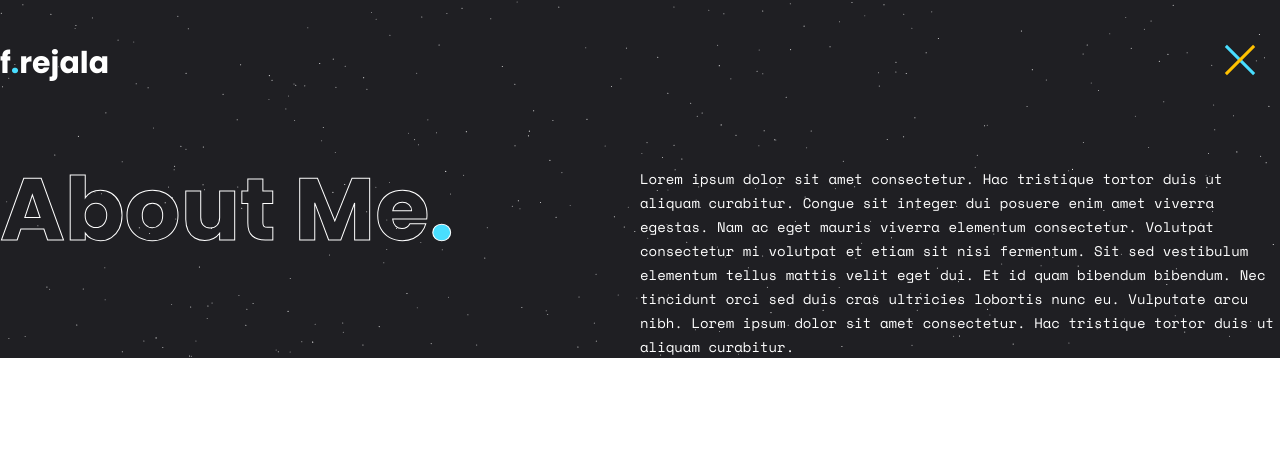
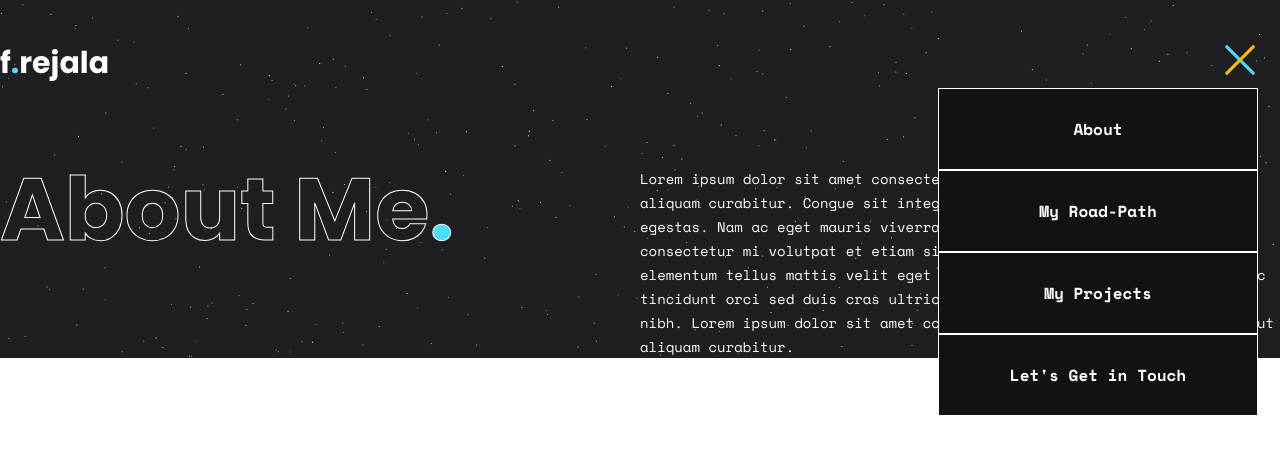
Before and after one commit to frejala/porfolio, a React (Vite) app: page / in a window 1280 px wide. Both pictures are taken after a click on the button 1240 px from the left and 60 px from the top of the page. Shown: the top 454 px of the page. Built offline with nearby package versions, Linux system fonts and the light colour scheme.

Commit message:
chore: Add react-use dependency and update Section and TextOutline components

```diff
--- a/package.json
+++ b/package.json
@@ -15,6 +15,7 @@
     "framer-motion": "^11.3.19",
     "react": "^18.3.1",
     "react-dom": "^18.3.1",
+    "react-use": "^17.5.1",
     "tailwind-merge": "^2.4.0"
   },
   "devDependencies": {
--- a/src/components/ui/Menu.tsx
+++ b/src/components/ui/Menu.tsx
@@ -1,8 +1,36 @@
-import { MotionConfig, motion } from 'framer-motion';
-import { useState } from 'react';
+import {
+  AnimatePresence,
+  MotionConfig,
+  motion,
+} from 'framer-motion';
+import { useRef, useState } from 'react';
+import { Route, routes } from '@/routes';
+import { MenuItem } from '@/components/ui/MenuItem';
+import { useClickAway } from 'react-use';
 
 export const Menu = () => {
-  const [active, setActive] = useState(false);
+  const [visible, setVisible] = useState(false);
+  const buttonRef = useRef<HTMLButtonElement>(null);
+  const [menuPosition, setMenuPosition] = useState({
+    top: 0,
+    left: 0,
+  });
+
+  const toggleVisibility = () => {
+    if (buttonRef.current) {
+      const rect =
+        buttonRef.current.getBoundingClientRect();
+      setMenuPosition({
+        top: rect.bottom,
+        left: rect.left,
+      });
+    }
+    setVisible((pv) => !pv);
+  };
+
+  useClickAway(buttonRef, () => {
+    setVisible(false);
+  });
 
   return (
     <MotionConfig
@@ -13,9 +41,10 @@ export const Menu = () => {
     >
       <motion.button
         initial={false}
-        animate={active ? 'open' : 'closed'}
-        onClick={() => setActive((pv) => !pv)}
+        animate={visible ? 'open' : 'closed'}
+        onClick={toggleVisibility}
         className="relative h-20 w-20"
+        ref={buttonRef}
       >
         <motion.span
           variants={{
@@ -28,7 +57,7 @@ export const Menu = () => {
               top: ['50%', '50%', '35%'],
             },
           }}
-          className="bg-o-blue absolute left-1/2 top-[35%] h-[3px] w-10"
+          className="absolute left-1/2 top-[35%] h-[3px] w-10 bg-o-blue"
           style={{
             y: '-50%',
             x: '-50%',
@@ -45,13 +74,33 @@ export const Menu = () => {
               bottom: ['50%', '50%', '35%'],
             },
           }}
-          className="bg-o-yellow absolute bottom-[35%] left-1/2 h-[3px] w-10"
+          className="absolute bottom-[35%] left-1/2 h-[3px] w-10 bg-o-yellow"
           style={{
             x: '-50%',
             y: '50%',
           }}
         />
       </motion.button>
+      <AnimatePresence>
+        {visible && (
+          <motion.div
+            initial={{ opacity: 0, scale: 0.8 }}
+            animate={{ opacity: 1, scale: 1 }}
+            exit={{ opacity: 0, scale: 0.8 }}
+            style={{
+              top: menuPosition.top - 12,
+              left: menuPosition.left - 262,
+            }}
+            className="absolute w-80 bg-o-black text-white"
+          >
+            <ul className="flex flex-col">
+              {routes.map((route: Route) => (
+                <MenuItem key={route.href} {...route} />
+              ))}
+            </ul>
+          </motion.div>
+        )}
+      </AnimatePresence>
     </MotionConfig>
   );
 };
--- /dev/null
+++ b/src/components/ui/MenuItem.tsx
@@ -0,0 +1,30 @@
+import { motion } from 'framer-motion';
+import { cn } from '@/lib/utils';
+import { Route } from '@/routes';
+
+type MenuItemProps = Route & {
+  className?: string;
+};
+
+export const MenuItem: React.FC<MenuItemProps> = ({
+  href,
+  label,
+  className,
+}) => {
+  return (
+    <motion.li
+      whileHover={{
+        scale: 1.1,
+        backgroundColor: '#1f1f1f',
+      }}
+      className={cn(
+        'flex cursor-pointer items-center justify-center border border-white px-4 py-5 font-space-mono font-bold leading-10',
+        className
+      )}
+    >
+      <a href={href} className="text-center">
+        {label}
+      </a>
+    </motion.li>
+  );
+};
--- a/src/components/ui/Section.tsx
+++ b/src/components/ui/Section.tsx
@@ -7,11 +7,11 @@ type SectionProps = {
   children: ReactNode[];
 };
 
-export const Section = ({
+export const Section: React.FC<SectionProps> = ({
   id,
   className,
   children,
-}: SectionProps) => {
+}) => {
   return (
     <section
       id={id}
--- a/src/components/ui/TextOutline.tsx
+++ b/src/components/ui/TextOutline.tsx
@@ -7,12 +7,12 @@ type TextOutlineProps = {
   showDot?: boolean;
 };
 
-export const TextOutline = ({
+export const TextOutline: React.FC<TextOutlineProps> = ({
   children,
   className,
   breakAfterWord = 1,
   showDot = true,
-}: TextOutlineProps) => {
+}) => {
   const words = children.split(' ');
   const firstLine = words
     .slice(0, breakAfterWord)
@@ -22,7 +22,7 @@ export const TextOutline = ({
   return (
     <div
       className={cn(
-        'text-stroke-white-1 font-poppins text-5xl font-bold leading-tight text-transparent', // Add leading-tight class
+        'font-poppins text-5xl font-bold leading-tight text-transparent text-stroke-white-1', // Add leading-tight class
         className
       )}
     >
--- /dev/null
+++ b/src/routes/index.ts
@@ -0,0 +1,26 @@
+type Route = {
+  href: string;
+  label: string;
+};
+
+const routes: Array<Route> = [
+  {
+    href: '/about',
+    label: 'About',
+  },
+  {
+    href: 'roadpath',
+    label: 'My Road-Path',
+  },
+  {
+    href: '/projects',
+    label: 'My Projects',
+  },
+  {
+    href: '/contact',
+    label: "Let's Get in Touch",
+  },
+];
+
+export { routes };
+export type { Route };
```
Also changed, not shown: 1 other file (tests, documents, lock files or other folders).
